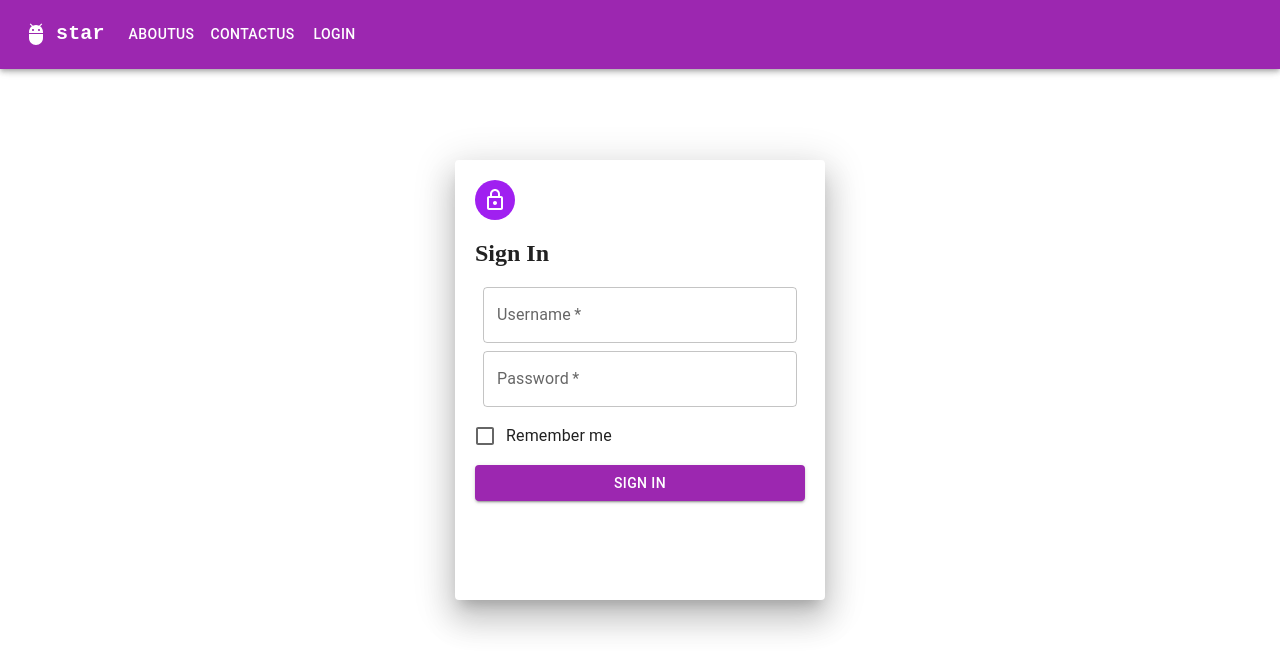
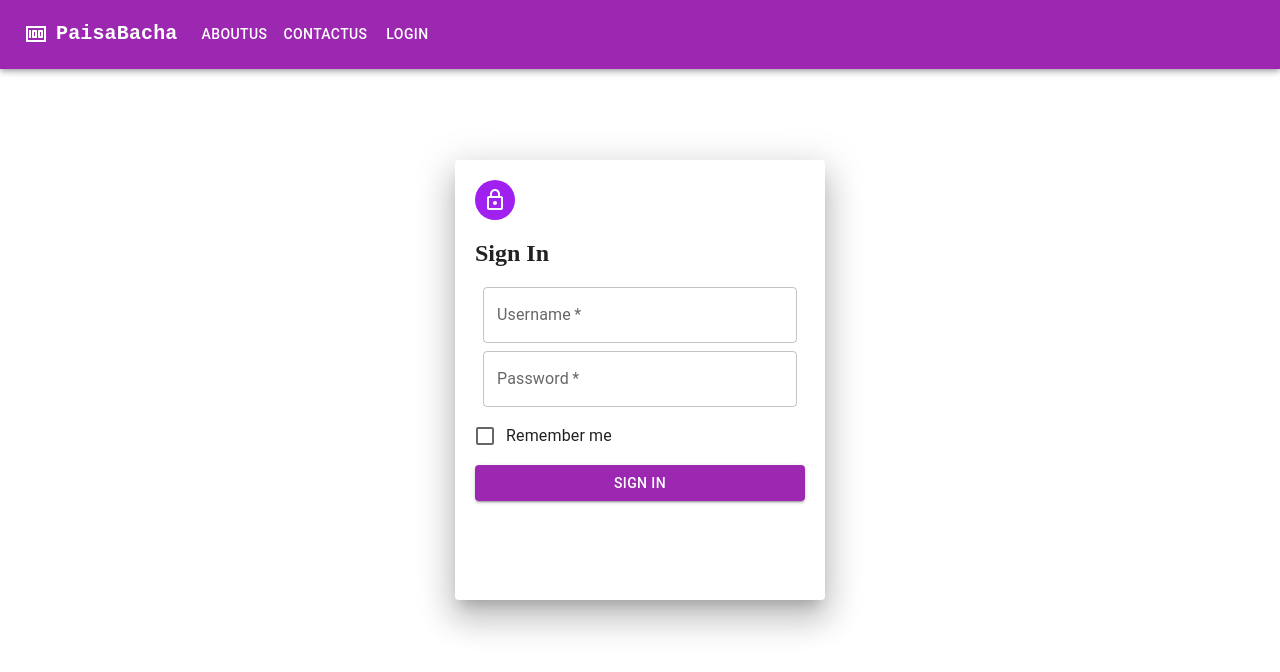
Before and after one commit to chetanyaag/eccomerce, a Next.js app: page /login in a window 1280 px wide. Shown: the top 672 px of the page. Built offline with nearby package versions, Linux system fonts and the light colour scheme.

Commit message:
Add some changes

```diff
--- a/component/CopyForm.tsx
+++ b/component/CopyForm.tsx
@@ -15,7 +15,7 @@ export default function CopyForm(props: {
     const [asin, setAsin] = useState(props.asin)
 
     const handleClick=()=>{
-        navigator.clipboard.writeText("http://paisabacha.in/product?asin="+asin+"&tag="+props.tag1)
+        navigator.clipboard.writeText("https://paisabacha.in/product?asin="+asin+"&tag="+props.tag1)
       .then(() => {
         alert('Text copied to clipboard');
       })
@@ -36,7 +36,7 @@ export default function CopyForm(props: {
                     <Typography gutterBottom variant="h5" component='div'>
                     Copy the genrated link
                     </Typography>
-                    <TextField style={{ margin: '16px 0' }} InputProps={{ readOnly:true}} label="COPY THE LINK " value={"https://https://paisabacha.in/product?asin="+asin+"&tag="+ props.tag1} variant="outlined" helperText="Press SUCCESS BUTTON TO COPY THE LINK" fullWidth></TextField>
+                    <TextField style={{ margin: '16px 0' }} InputProps={{ readOnly:true}} label="COPY THE LINK " value={"https://paisabacha.in/product?asin="+asin+"&tag="+ props.tag1} variant="outlined" helperText="Press SUCCESS BUTTON TO COPY THE LINK" fullWidth></TextField>
                     <div style={{ display: 'flex', justifyContent: 'center',margin: '16px 0' }}>
                     <Stack spacing={2} direction='row'>
                     <Button variant="contained" onClick={handleClick} color={props.data==0? "error":"secondary"}>{props.data==0?"Failed":"Success"}</Button> <Button variant="contained" color="warning" onClick={handleClick2}>Back</Button>
--- a/component/ResponsiveAppBar.tsx
+++ b/component/ResponsiveAppBar.tsx
@@ -11,7 +11,8 @@ import Avatar from '@mui/material/Avatar';
 import Button from '@mui/material/Button';
 import Tooltip from '@mui/material/Tooltip';
 import MenuItem from '@mui/material/MenuItem';
-import AdbIcon from '@mui/icons-material/Adb';
+import MoneyIcon from '@mui/icons-material/Money';
+// import AdbIcon from '@mui/icons-material/Adb';
 import Link from 'next/link';
 import { useRouter } from 'next/router';
 import { Grid } from '@mui/material';
@@ -48,7 +49,7 @@ function ResponsiveAppBar() {
     <AppBar  color="secondary" sx={{margin:"0px"}}>
       <Container maxWidth="xl">
         <Toolbar disableGutters>
-          <AdbIcon sx={{ display: { xs: 'none', md: 'flex' }, mr: 1 }} />
+          <MoneyIcon sx={{ display: { xs: 'none', md: 'flex' }, mr: 1 }} />
           <Typography
             variant="h6"
             noWrap
@@ -64,7 +65,7 @@ function ResponsiveAppBar() {
               textDecoration: 'none',
             }}
           >
-            star
+            PaisaBacha
           </Typography>
 
           <Box sx={{ flexGrow: 1, display: { xs: 'flex', md: 'none' } }}>
@@ -106,7 +107,7 @@ function ResponsiveAppBar() {
                 </MenuItem>
             </Menu>
           </Box>
-          <AdbIcon sx={{ display: { xs: 'flex', md: 'none' }, mr: 1 }} />
+          <MoneyIcon sx={{ display: { xs: 'flex', md: 'none' }, mr: 1 }} />
           <Typography
             variant="h5"
             noWrap
@@ -123,7 +124,7 @@ function ResponsiveAppBar() {
               textDecoration: 'none',
             }}
           >
-            Star
+            PaisaBacha
           </Typography>
           <Box sx={{ flexGrow: 1, display: { xs: 'none', md: 'flex' } }}>
             {pages.map((page) => (
--- a/constants.js
+++ b/constants.js
@@ -1,2 +1,2 @@
-export const Apiurl = "http://api.paisabacha.in/";
+export const Apiurl = "https://api.paisabacha.in/";
 // export const Apiurl = "http://127.0.0.1:4000/";13.126.227.109
```
Also changed, not shown: component/NavBarDash.tsx (+6 -5 lines).
